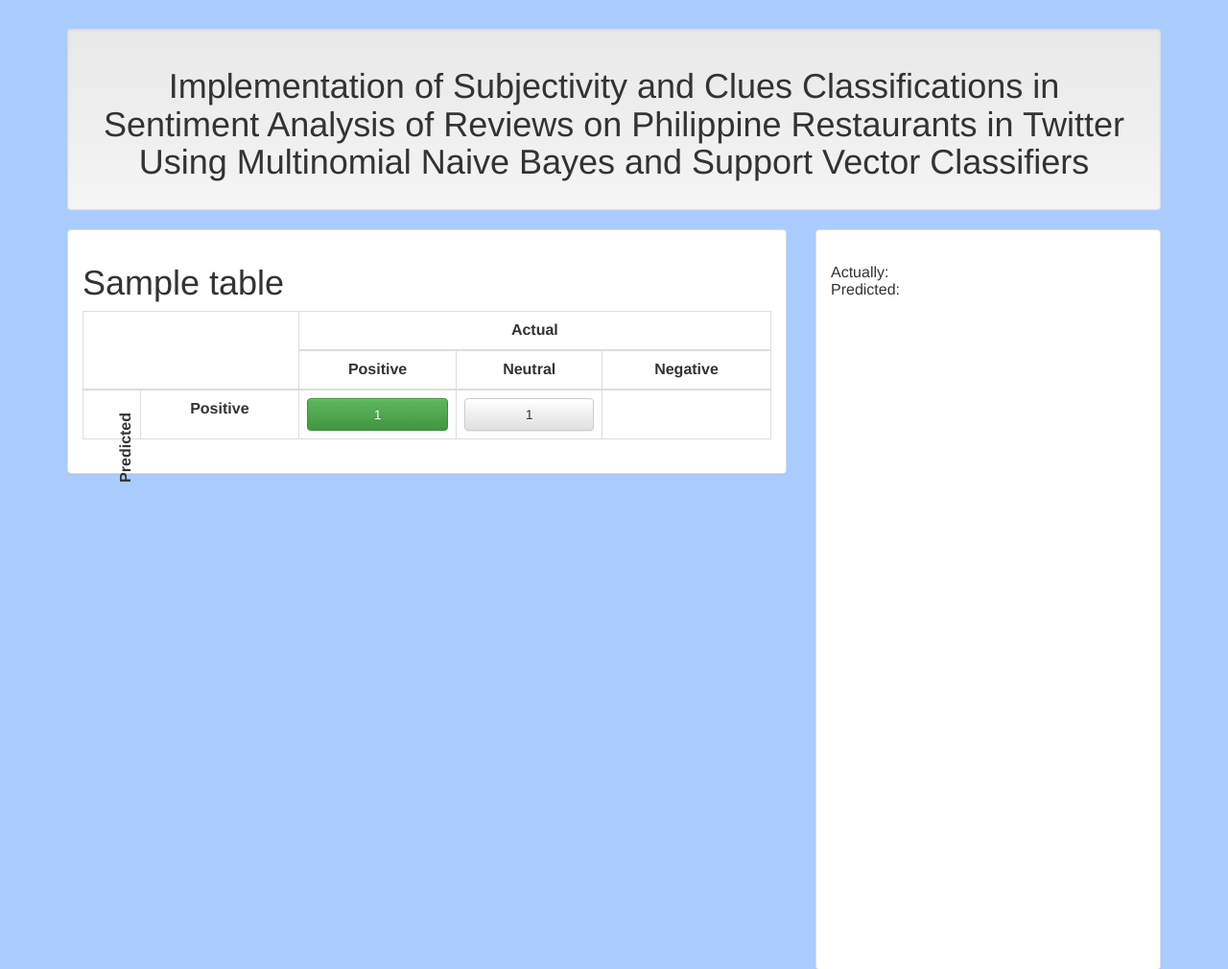
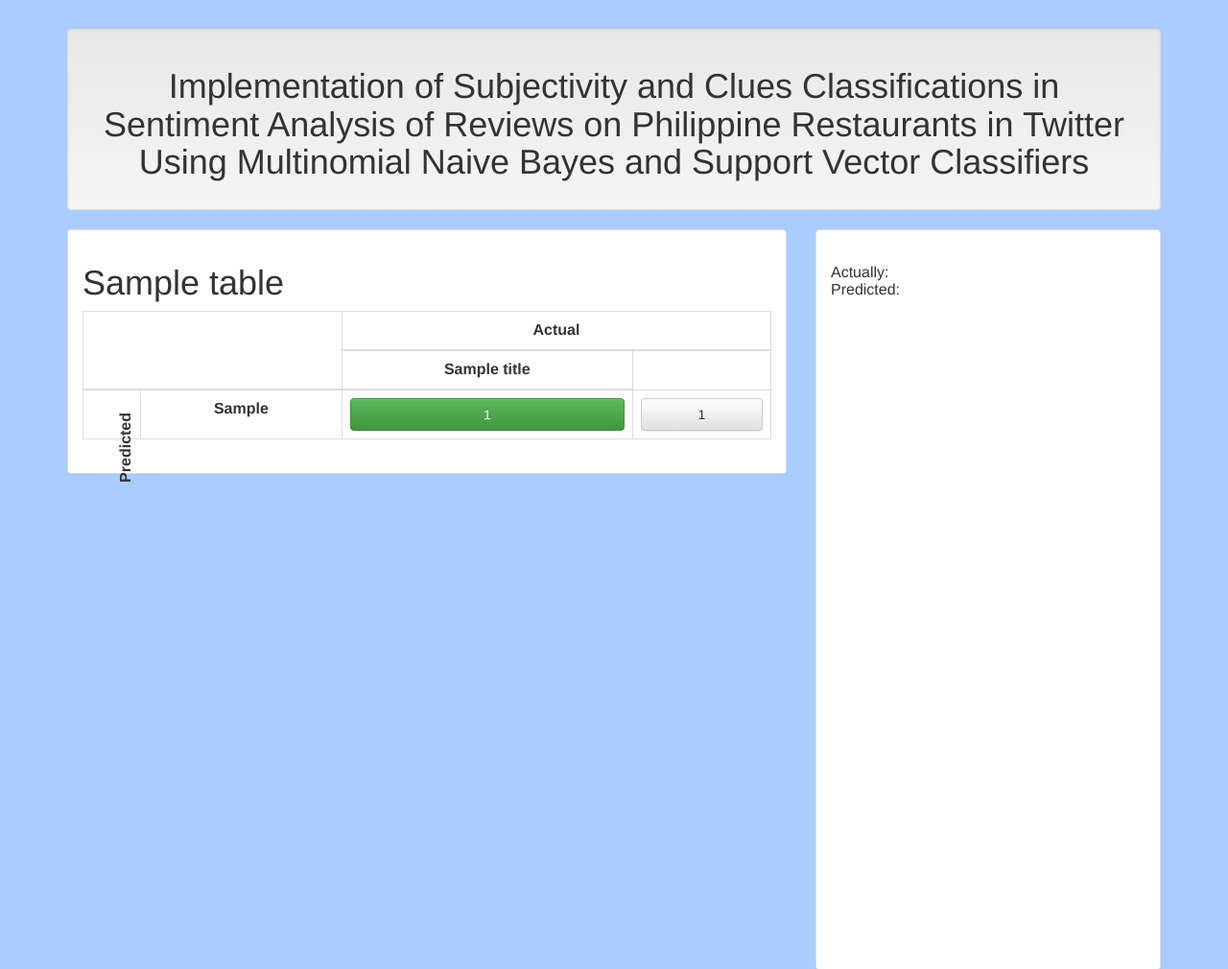
Before and after one commit to clrke/sarprit, a Django app: template global/templates/classifiers/presentation1.html in a window 1280 px wide. Shown: the top 1010 px of the page at 96% size. Run offline with Django 3.2, Linux system fonts and the light colour scheme; the template is opened without the code that fills it: most values are stand-ins (such as "Sample title", 1, 10 or a date in 2020); parts of the project's set-up code (start-up, migrations or seed data) failed here and were passed over; some libraries are stand-ins or nearby versions.

Commit message:
Generalize presentation1.html

```diff
--- a/classifiers/views.py
+++ b/classifiers/views.py
@@ -222,5 +222,7 @@ def presentation1(request):
 			'tables': [
 				{'name': 'With Clues', 'data': table1 },
 				{'name': 'Without Clues', 'data': table2 }
-			]
+			],
+			'titles': ['Positive', 'Neutral', 'Negative'],
+			'colors': ['green', 'grey', 'red']
 		})
--- a/global/static/src/js/presentation.js
+++ b/global/static/src/js/presentation.js
@@ -4,16 +4,4 @@ angular.module('PresentationApp', [], function($interpolateProvider) {
 })
 .controller('Presentation1Ctrl', function () {
 	var Presentation = this;
-
-	Presentation.sentiment = [
-		'Positive',
-		'Neutral',
-		'Negative'
-	];
-
-	Presentation.color = [
-		'green',
-		'grey',
-		'red'
-	];
 });
--- a/global/templates/classifiers/presentation1.html
+++ b/global/templates/classifiers/presentation1.html
@@ -11,7 +11,8 @@
 		<script type="text/javascript" src="{% static 'src/js/presentation.js' %}"></script>
 	</head>
 	<body ng-controller="Presentation1Ctrl as Presentation"
-			ng-init="Presentation.tables = {{tables}}; t=0; i=0; j=0;">
+			ng-init="tables = {{tables}}; t=0; i=0; j=0;
+					titles = {{titles}}; colors = {{colors}};">
 		<div class="container">
 			<div class="well">
 				<h1><center>Implementation of Subjectivity and Clues Classifications in Sentiment Analysis of Reviews on Philippine Restaurants in Twitter Using Multinomial Naive Bayes and Support Vector Classifiers</center></h1>
@@ -35,9 +36,9 @@
 											</th>
 										</tr>
 										<tr>
-											<th> Positive </th>
-											<th> Neutral </th>
-											<th> Negative </th>
+											{% for title in titles %}
+												<th> {{title}} </th>
+											{% endfor %}
 										</tr>
 									</thead>
 									<tbody>
@@ -54,15 +55,19 @@
 											{% endif %}
 											{% if forloop.counter0 == 0 %}
 												<td>
-													<b>Positive</b>
+													<b>{{titles.0}}</b>
 												</td>
 											{% elif forloop.counter0 == 1 %}
 												<td>
-													<b>Neutral</b>
+													<b>{{titles.1}}</b>
+												</td>
+											{% elif forloop.counter0 == 2 %}
+												<td>
+													<b>{{titles.2}}</b>
 												</td>
 											{% else %}
 												<td>
-													<b>Negative</b>
+													<b>{{titles.3}}</b>
 												</td>
 											{% endif %}
 											{% for column in row %}
@@ -109,7 +114,7 @@
 					<div class="panel panel-default">
 						<div class="panel-body fixed-container">
 							<h1>
-								{[ Presentation.tables[t].name ]}
+								{[ tables[t].name ]}
 							</h1>
 							<table>
 								<tr>
@@ -117,8 +122,8 @@
 										Actually:
 									</td>
 									<td>
-										<b class="{[ Presentation.color[j] ]}">
-											{[ Presentation.sentiment[j] ]}
+										<b class="{[ colors[j] ]}">
+											{[ titles[j] ]}
 										</b>
 									</td>
 								</tr>
@@ -127,15 +132,15 @@
 										Predicted:
 									</td>
 									<td>
-										<b class="{[ Presentation.color[i] ]}">
-											{[ Presentation.sentiment[i] ]}
+										<b class="{[ colors[i] ]}">
+											{[ titles[i] ]}
 										</b>
 									</td>
 								</tr>
 							</table>
 							<ul class="list-group">
 								<li class="list-group-item"
-									ng-repeat="data in Presentation.tables[t].data[i][j] track by $index">
+									ng-repeat="data in tables[t].data[i][j] track by $index">
 									{[ data ]}
 								</li>
 							</ul>
```
